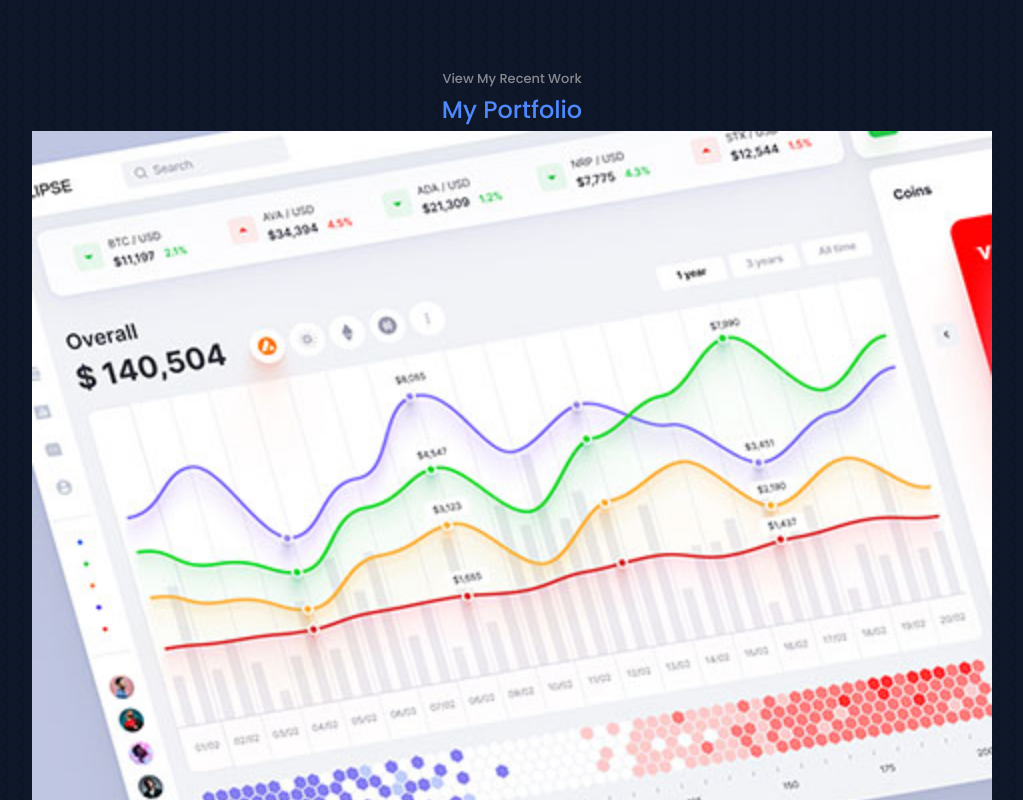
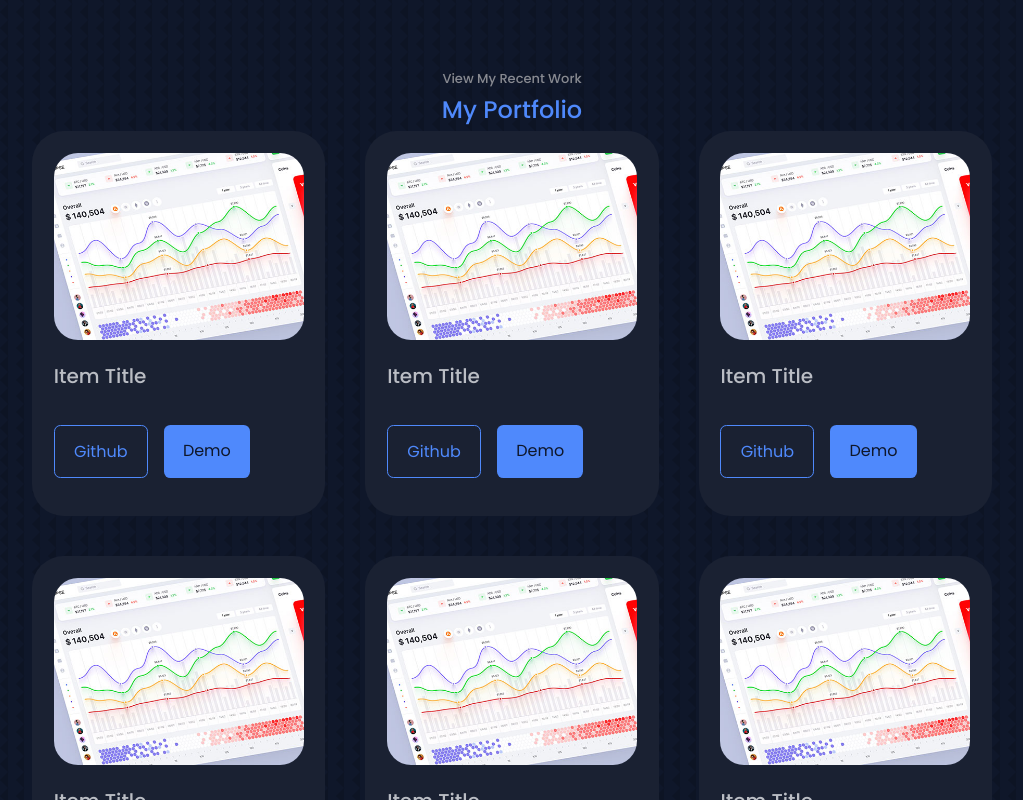
Before and after one commit to neophyte-programmer/react-portfolio, a React (Create React App) app: page / in a window 1280 px wide. Shown: the part 2940-3740 px from the top of the page, without its empty margins (128-1151 px from the left). Built offline with nearby package versions, Linux system fonts and the light colour scheme.

Commit message:
portfolio styling

```diff
--- a/src/components/portfolio/portfolio.css
+++ b/src/components/portfolio/portfolio.css
@@ -0,0 +1,34 @@
+.portfolio__container {
+	display: grid;
+	grid-template-columns: repeat(3, 1fr);
+	gap: 2.5rem;
+}
+
+.portfolio__item {
+	background: var(--container-color);
+	padding: 1.3rem;
+	border-radius: 2rem;
+	border: 1px solid transparent;
+	transition: var(--transition);
+}
+
+.portfolio__item:hover {
+	border: 1px solid var(--first-color);
+	background: transparent;
+   transform: scale(1.05);
+}
+
+.portfolio__img {
+	border-radius: 1.5rem;
+	overflow: hidden;
+}
+
+.portfolio__title {
+	margin: 1.2rem 0 2rem;
+}
+
+.portfolio__btns {
+	display: flex;
+	gap: 1rem;
+	margin-bottom: 1rem;
+}
```
